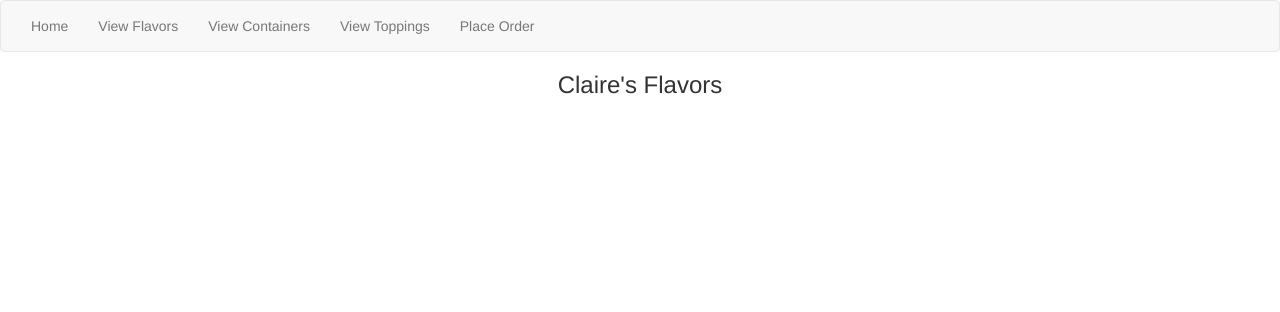
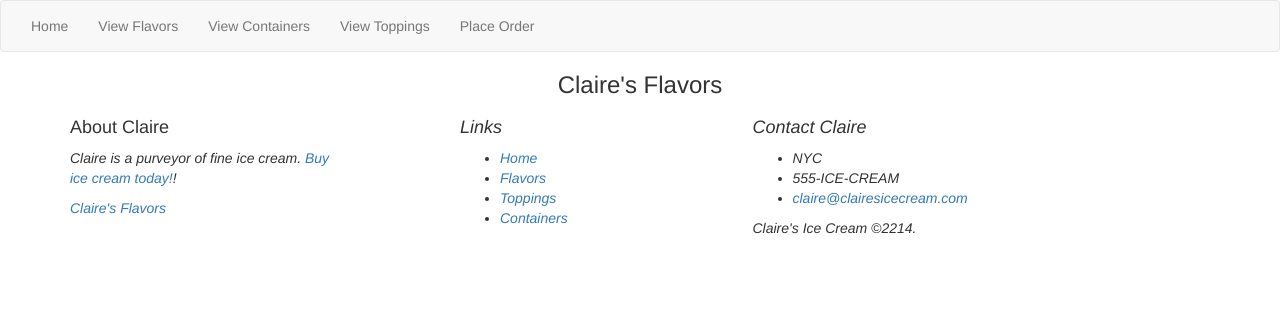
Before and after one commit to EricFries/claires-ice-cream, a Django app: page /flavors/ in a window 1280 px wide. Shown: the top 312 px of the page. Run offline with Django 3.2, Linux system fonts and the light colour scheme; data that the repository does not hold is empty; some libraries are stand-ins or nearby versions.

Commit message:
add footer

```diff
--- a/ice_cream_ordering/templates/base.html
+++ b/ice_cream_ordering/templates/base.html
@@ -30,6 +30,37 @@
 				</center>
 			</div>
 
+		<div class='footer'>
+      <div class='container'>
+        <div class='row'>
+          <div class='col-md-3'>
+          <h4>About Claire</h4>
+          <p><i>Claire is a purveyor of fine ice cream. <a href='new.html'>Buy ice cream today!</a>!</p>
+          <p><a href='flavors.html'>Claire's Flavors</a></p>
+          </div>
+          <div class='col-md-2 col-md-offset-1'>
+          <h4>Links</h4>
+          <ul>
+            <li><a href='/'>Home</a></li>
+            <li><a href='flavors.html'>Flavors</a></li>
+            <li><a href='toppings.html'>Toppings</a></li>
+            <li><a href='containers.html'>Containers</a></li>
+          </ul>
+          </div>
+
+          <div class='col-md-3 col-md-offset-1'>
+          <h4>Contact Claire</h4>
+          <ul>
+            <li>NYC</li>
+            <li>555-ICE-CREAM</li>
+            <li><a href='mailto:claire@clairesicecream.com'>claire@clairesicecream.com</a></li>
+          </ul>
+          <p>Claire's Ice Cream &copy;2214.</p>
+          </div>
+        </div>
+      </div>
+    </div>
+
 		</div>
 	</body>
 </html>
```
